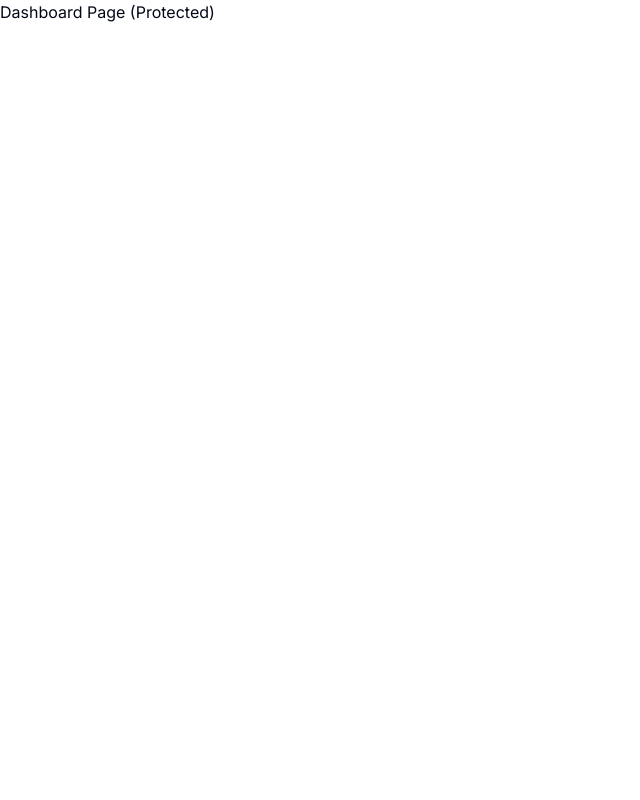
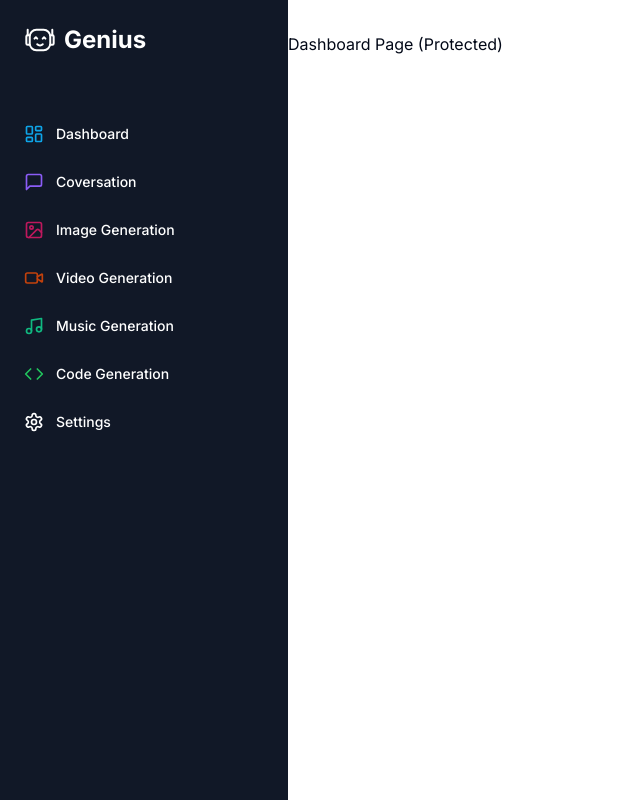
Before and after one commit to Mrgnoblennon/AI-Platform, a Next.js app: page /dashboard in a window 1280 px wide. Shown: the whole page, without its empty margins (0-640 px from the left). Built offline with nearby package versions, Linux system fonts and the light colour scheme.

Commit message:
added sidebar component

```diff
--- a/app/(dashboard)/(routes)/dashboard/page.tsx
+++ b/app/(dashboard)/(routes)/dashboard/page.tsx
@@ -7,7 +7,7 @@
   return (
     <div>
       <p>Dashboard Page (Protected)</p>
-      <UserButton afterSignOutUrl="/" />
+
     </div>
   );
 }
--- /dev/null
+++ b/app/(dashboard)/layout.tsx
@@ -0,0 +1,22 @@
+import { Navbar } from "@/components/navbar";
+import Sidebar from "@/components/sidebar";
+
+const DashboardLayout = ({
+  children
+} : {
+  children: React.ReactNode
+}) => {
+  return (
+    <div className="h-full relative">
+      <div className="hidden h-full md:flex md:w-72 md:flex-col md:fixed md:inset-y-0 z-[80] bg-gray-900">
+        <Sidebar />
+      </div>
+      <main className="md:pl-72">
+        <Navbar />
+        {children}
+      </main>
+    </div>
+   );
+}
+
+export default DashboardLayout;
--- /dev/null
+++ b/components/mobile-sidebar.tsx
@@ -0,0 +1,40 @@
+"use client";
+
+import { Menu } from "lucide-react";
+
+import Sidebar from "@/components/sidebar";
+
+import { Button } from "@/components/ui/button";
+import {
+  Sheet,
+  SheetContent,
+  SheetTrigger,
+} from "@/components/ui/sheet";
+import { useEffect, useState } from "react";
+
+const MobileSidebar = () => {
+  const [isMounted, setIsMounted] = useState(false);
+
+  useEffect(() => {
+    setIsMounted(true);
+  }, [])
+
+  if (!isMounted) {
+    return null;
+  }
+
+  return (
+    <Sheet>
+      <SheetTrigger>
+        <Button variant="ghost" size="icon" className="md:hidden">
+          <Menu />
+        </Button>
+      </SheetTrigger>
+      <SheetContent side="left" className="p-0 border-none text-white">
+        <Sidebar />
+      </SheetContent>
+    </Sheet>
+   );
+}
+
+export default MobileSidebar;
--- /dev/null
+++ b/components/navbar.tsx
@@ -0,0 +1,14 @@
+import { UserButton } from "@clerk/nextjs";
+
+import MobileSidebar from "@/components/mobile-sidebar";
+
+export const Navbar = () => {
+  return (
+    <div className="flex items-center p-4">
+      <MobileSidebar />
+      <div className="flex w-full justify-end ">
+        <UserButton afterSignOutUrl="/" />
+      </div>
+    </div>
+  )
+}
--- /dev/null
+++ b/components/sidebar.tsx
@@ -0,0 +1,84 @@
+"use client";
+
+import Link from "next/link";
+
+import { cn } from "@/lib/utils";
+import { MageRobotHappy } from "@/public/robot";
+import { CodeIcon, ImageIcon, LayoutDashboard, MessageSquare, MusicIcon, SettingsIcon, VideoIcon } from "lucide-react";
+
+const routes = [
+  {
+    label: "Dashboard",
+    icon: LayoutDashboard,
+    href: "/dashboard",
+    color: "text-sky-500"
+  },
+  {
+    label: "Coversation",
+    icon: MessageSquare,
+    href: "/conversation",
+    color: "text-violet-500"
+  },
+  {
+    label: "Image Generation",
+    icon: ImageIcon,
+    href: "/image",
+    color: "text-pink-700"
+  },
+  {
+    label: "Video Generation",
+    icon: VideoIcon,
+    href: "/video",
+    color: "text-orange-700"
+  },
+  {
+    label: "Music Generation",
+    icon: MusicIcon,
+    href: "/dashboard",
+    color: "text-emerald-500"
+  },
+  {
+    label: "Code Generation",
+    icon: CodeIcon,
+    href: "/code",
+    color: "text-green-500"
+  },
+  {
+    label: "Settings",
+    icon: SettingsIcon,
+    href: "/settings",
+  },
+]
+
+const Sidebar = () => {
+  return (
+    <div className="space-y-4 py-4 flex flex-col h-full bg-[#111827] text-white">
+      <div className="px-3 py-2 flex-1">
+        <Link href="/dashboard" className="flex items-center pl-3 mb-14">
+          <div className="relative w-8 h-8 mr-2">
+            <MageRobotHappy height="2rem" width="2rem" />
+          </div>
+          <h1 className="text-2xl font-bold">
+            Genius
+          </h1>
+        </Link>
+        <div className="space-y-1">
+          {routes.map((route) => (
+            <Link
+              href={route.href}
+              key={route.href}
+              className="text-sm group flex p-3 w-full justify-start font-medium cursor-pointer hover:text-white hover:bg-white/10 rounded-lg transition"
+            >
+              <div className="flex items-center flex-1">
+                <route.icon className={cn("h-5 w-5 mr-3", route.color)} />
+                {route.label}
+              </div>
+            </Link>
+          ))}
+        </div>
+      </div>
+    </div>
+   );
+}
+
+export default Sidebar;
--- /dev/null
+++ b/components/ui/sheet.tsx
@@ -0,0 +1,140 @@
+"use client"
+
+import * as React from "react"
+import * as SheetPrimitive from "@radix-ui/react-dialog"
+import { cva, type VariantProps } from "class-variance-authority"
+import { X } from "lucide-react"
+
+import { cn } from "@/lib/utils"
+
+const Sheet = SheetPrimitive.Root
+
+const SheetTrigger = SheetPrimitive.Trigger
+
+const SheetClose = SheetPrimitive.Close
+
+const SheetPortal = SheetPrimitive.Portal
+
+const SheetOverlay = React.forwardRef<
+  React.ElementRef<typeof SheetPrimitive.Overlay>,
+  React.ComponentPropsWithoutRef<typeof SheetPrimitive.Overlay>
+>(({ className, ...props }, ref) => (
+  <SheetPrimitive.Overlay
+    className={cn(
+      "fixed inset-0 z-50 bg-black/80  data-[state=open]:animate-in data-[state=closed]:animate-out data-[state=closed]:fade-out-0 data-[state=open]:fade-in-0",
+      className
+    )}
+    {...props}
+    ref={ref}
+  />
+))
+SheetOverlay.displayName = SheetPrimitive.Overlay.displayName
+
+const sheetVariants = cva(
+  "fixed z-50 gap-4 bg-background p-6 shadow-lg transition ease-in-out data-[state=open]:animate-in data-[state=closed]:animate-out data-[state=closed]:duration-300 data-[state=open]:duration-500",
+  {
+    variants: {
+      side: {
+        top: "inset-x-0 top-0 border-b data-[state=closed]:slide-out-to-top data-[state=open]:slide-in-from-top",
+        bottom:
+          "inset-x-0 bottom-0 border-t data-[state=closed]:slide-out-to-bottom data-[state=open]:slide-in-from-bottom",
+        left: "inset-y-0 left-0 h-full w-3/4 border-r data-[state=closed]:slide-out-to-left data-[state=open]:slide-in-from-left sm:max-w-sm",
+        right:
+          "inset-y-0 right-0 h-full w-3/4  border-l data-[state=closed]:slide-out-to-right data-[state=open]:slide-in-from-right sm:max-w-sm",
+      },
+    },
+    defaultVariants: {
+      side: "right",
+    },
+  }
+)
+
+interface SheetContentProps
+  extends React.ComponentPropsWithoutRef<typeof SheetPrimitive.Content>,
+    VariantProps<typeof sheetVariants> {}
+
+const SheetContent = React.forwardRef<
+  React.ElementRef<typeof SheetPrimitive.Content>,
+  SheetContentProps
+>(({ side = "right", className, children, ...props }, ref) => (
+  <SheetPortal>
+    <SheetOverlay />
+    <SheetPrimitive.Content
+      ref={ref}
+      className={cn(sheetVariants({ side }), className)}
+      {...props}
+    >
+      {children}
+      <SheetPrimitive.Close className="absolute right-4 top-4 rounded-sm opacity-70 ring-offset-background transition-opacity hover:opacity-100 focus:outline-none focus:ring-2 focus:ring-ring focus:ring-offset-2 disabled:pointer-events-none data-[state=open]:bg-secondary">
+        <X className="h-4 w-4" />
+        <span className="sr-only">Close</span>
+      </SheetPrimitive.Close>
+    </SheetPrimitive.Content>
+  </SheetPortal>
+))
+SheetContent.displayName = SheetPrimitive.Content.displayName
+
+const SheetHeader = ({
+  className,
+  ...props
+}: React.HTMLAttributes<HTMLDivElement>) => (
+  <div
+    className={cn(
+      "flex flex-col space-y-2 text-center sm:text-left",
+      className
+    )}
+    {...props}
+  />
+)
+SheetHeader.displayName = "SheetHeader"
+
+const SheetFooter = ({
+  className,
+  ...props
+}: React.HTMLAttributes<HTMLDivElement>) => (
+  <div
+    className={cn(
+      "flex flex-col-reverse sm:flex-row sm:justify-end sm:space-x-2",
+      className
+    )}
+    {...props}
+  />
+)
+SheetFooter.displayName = "SheetFooter"
+
+const SheetTitle = React.forwardRef<
+  React.ElementRef<typeof SheetPrimitive.Title>,
+  React.ComponentPropsWithoutRef<typeof SheetPrimitive.Title>
+>(({ className, ...props }, ref) => (
+  <SheetPrimitive.Title
+    ref={ref}
+    className={cn("text-lg font-semibold text-foreground", className)}
+    {...props}
+  />
+))
+SheetTitle.displayName = SheetPrimitive.Title.displayName
+
+const SheetDescription = React.forwardRef<
+  React.ElementRef<typeof SheetPrimitive.Description>,
+  React.ComponentPropsWithoutRef<typeof SheetPrimitive.Description>
+>(({ className, ...props }, ref) => (
+  <SheetPrimitive.Description
+    ref={ref}
+    className={cn("text-sm text-muted-foreground", className)}
+    {...props}
+  />
+))
+SheetDescription.displayName = SheetPrimitive.Description.displayName
+
+export {
+  Sheet,
+  SheetPortal,
+  SheetOverlay,
+  SheetTrigger,
+  SheetClose,
+  SheetContent,
+  SheetHeader,
+  SheetFooter,
+  SheetTitle,
+  SheetDescription,
+}
--- a/package.json
+++ b/package.json
@@ -10,6 +10,7 @@
   },
   "dependencies": {
     "@clerk/nextjs": "^5.1.3",
+    "@radix-ui/react-dialog": "^1.0.5",
     "@radix-ui/react-slot": "^1.0.2",
     "class-variance-authority": "^0.7.0",
     "clsx": "^2.1.1",
```
Also changed, not shown: 1 other file (tests, documents, lock files or other folders).
